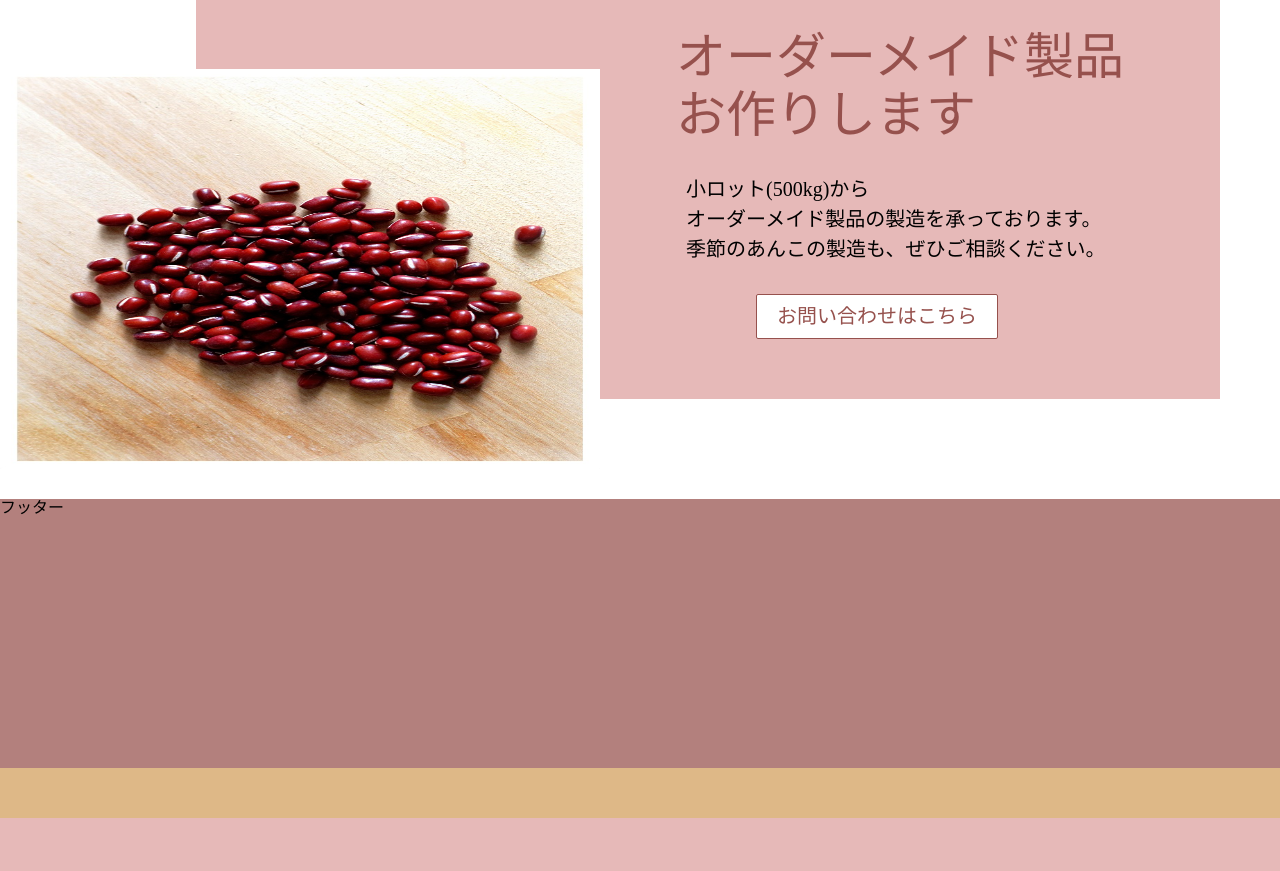
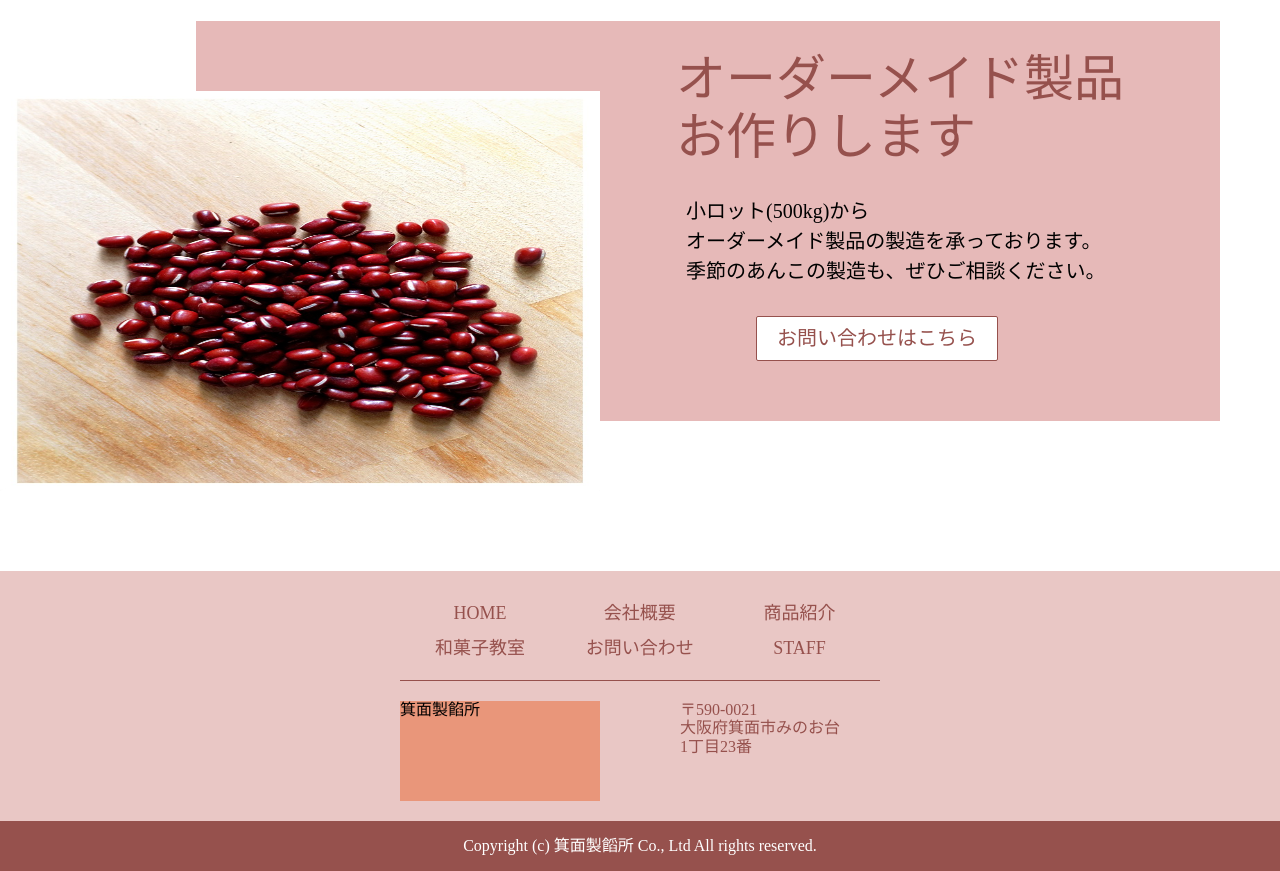
Before and after one commit to atsukofu/minohseian, a PHP site: page / in a window 1280 px wide; the page is wider, and only the part inside the window is pictured. Shown: the part 1749-2620 px from the top of that part. Before the commit the page ends 2567 px from the top of that part, so only its background shows below. Run offline with PHP 8.4, Linux system fonts and the light colour scheme; some libraries are stand-ins or nearby versions.

Commit message:
add footer details and sns logos

```diff
--- a/index.html
+++ b/index.html
@@ -4,6 +4,7 @@
   <meta charset="UTF-8">
   <title>おいしいあんこ屋さん 箕面製餡所</title>
   <link rel="stylesheet" href="styles/index.css">
+  <link href="https://use.fontawesome.com/releases/v5.6.1/css/all.css" rel="stylesheet">
 </head>
 <body>
   <header>
@@ -13,8 +14,9 @@
     </div>
     <div class="header-right">
       <div class="header-tel">
-        <p>072-014-085</p>
-        <p>月〜金 9:00~18:00</p>
+        <i class="fas fa-phone-volume"></i>
+        <span class="telnumber">072-014-085</span>
+        <p class="business-time">月〜金 9:00~18:00</p>
       </div>
       <div class="header-menu">
         <ul class="menu-list">
@@ -22,7 +24,10 @@
           <li><a href="product/pro-index.php">商品紹介</a></li>
           <li><a href="reserve/new-reserve.php">和菓子教室</a></li>
           <li><a href="contact/contact-new.html">お問い合わせ</a></li>
-          <li>SNS</li>
+          <li>
+            <i class="fab fa-facebook-square"></i>
+            <i class="fab fa-twitter-square"></i>
+          </li>
         </ul>
       </div>
     </div>
@@ -79,9 +84,23 @@
     </div>
   </section>
   <div class="footer">
-    フッター
-    <div class="footer-top"></div>
-    <div class="footer-bottom"></div>
+    <div class="footer-top">
+      <ul class="footer-list">
+        <li><a href="/minohseian/index.html">HOME</a></li>
+        <li><a href="#">会社概要</a></li>
+        <li><a href="/minohseian/product/pro-index.php">商品紹介</a></li>
+        <li><a href="/minohseian/reserve/new-reserve.php">和菓子教室</a></li>
+        <li><a href="/minohseian/contact/contact-new.html">お問い合わせ</a></li>
+        <li><a href="#">STAFF</a></li>
+      </ul>
+      <div class="footer-company-wrapper">
+        <div class="footer-logo">箕面製餡所</div>
+        <div class="footer-address">〒590-0021<br/>大阪府箕面市みのお台<br/>1丁目23番</div>
+      </div>
+      </div>
+    <div class="footer-bottom">
+      Copyright (c) 箕面製饀所 Co., Ltd All rights reserved.
+    </div>
   </div>
   </body>
 </html>
--- a/styles/index.css
+++ b/styles/index.css
@@ -13,7 +13,6 @@ body {
 header {
   width: 100%;
   height: 160px;
-  /* background-color: #e6b9b8; */
   padding: 0 200px;
   display: flex;
   justify-content: space-between;
@@ -42,14 +41,28 @@ header {
 }
 
 .header-tel {
+  margin-top: 10px;
   width: 180px;
   height: 60px;
   float: right;
+  color: #96514d;
+}
+
+.fa-phone-volume {
+  font-size: 20px;
+}
+
+.telnumber {
+  font-size: 20px;
+  font-weight: bold;
+}
+
+.business-time {
+  margin-top: 10px;
 }
 
 .header-menu {
   background-color: #fff;
-  /* width: 550px; */
   position: absolute;
   bottom: 30px;
   right: 0;
@@ -72,11 +85,20 @@ header {
   color: #96514d;
 }
 
+.fa-facebook-square {
+  color: #3B5998;
+  font-size: 22px;
+}
+
+.fa-twitter-square {
+  color: #1DA1F2;
+  font-size: 22px;
+}
 
 section{
   max-width: 100%;
   min-width: 1200px;
-  margin-bottom: 100px;
+  margin-bottom: 150px;
 }
 
 .top-slider {
@@ -94,6 +116,7 @@ section{
   display: flex;
   justify-content: center;
   padding: 0;
+  height: 40px;
 }
 
 .dot {
@@ -244,18 +267,61 @@ section{
 }
 
  .footer {
-  width: 1400px;
+  width: 100%;
   height: 300px;
-  background-color: #b3807d;
+  background-color: #e9c7c5;
 }
 
 .footer-top {
   width: 100%;
   height: 250px;
+  padding-top: 20px;
+}
+
+.footer-list {
+  margin: 0 auto;
+  width: 480px;
+  height: 90px;
+  display: flex;
+  flex-wrap: wrap;
+  padding-bottom: 20px;
+  border-bottom: #96514d solid 1px;
+}
+
+.footer-list>li {
+  width: 33.3%;
+  height: 50%;
+  text-align: center;
+  color: #96514d;
+  font-size: 18px;
+  line-height: 45px;
+}
+
+.footer-company-wrapper {
+  margin: 20px auto 0;
+  width: 480px;
+  display: flex;
+  justify-content: space-between;
+}
+
+.footer-logo {
+  width: 200px;
+  height: 100px;
+  background-color: darksalmon;
+}
+
+.footer-address {
+  width: 200px;
+  height: 100px;
+  /* background-color: darkseagreen; */
+  color: #96514d;
 }
 
 .footer-bottom {
   width: 100%;
   height: 50px;
-  background-color: burlywood;
+  background-color: #96514d;
+  text-align: center;
+  line-height: 50px;
+  color: #fff;
 }
```
